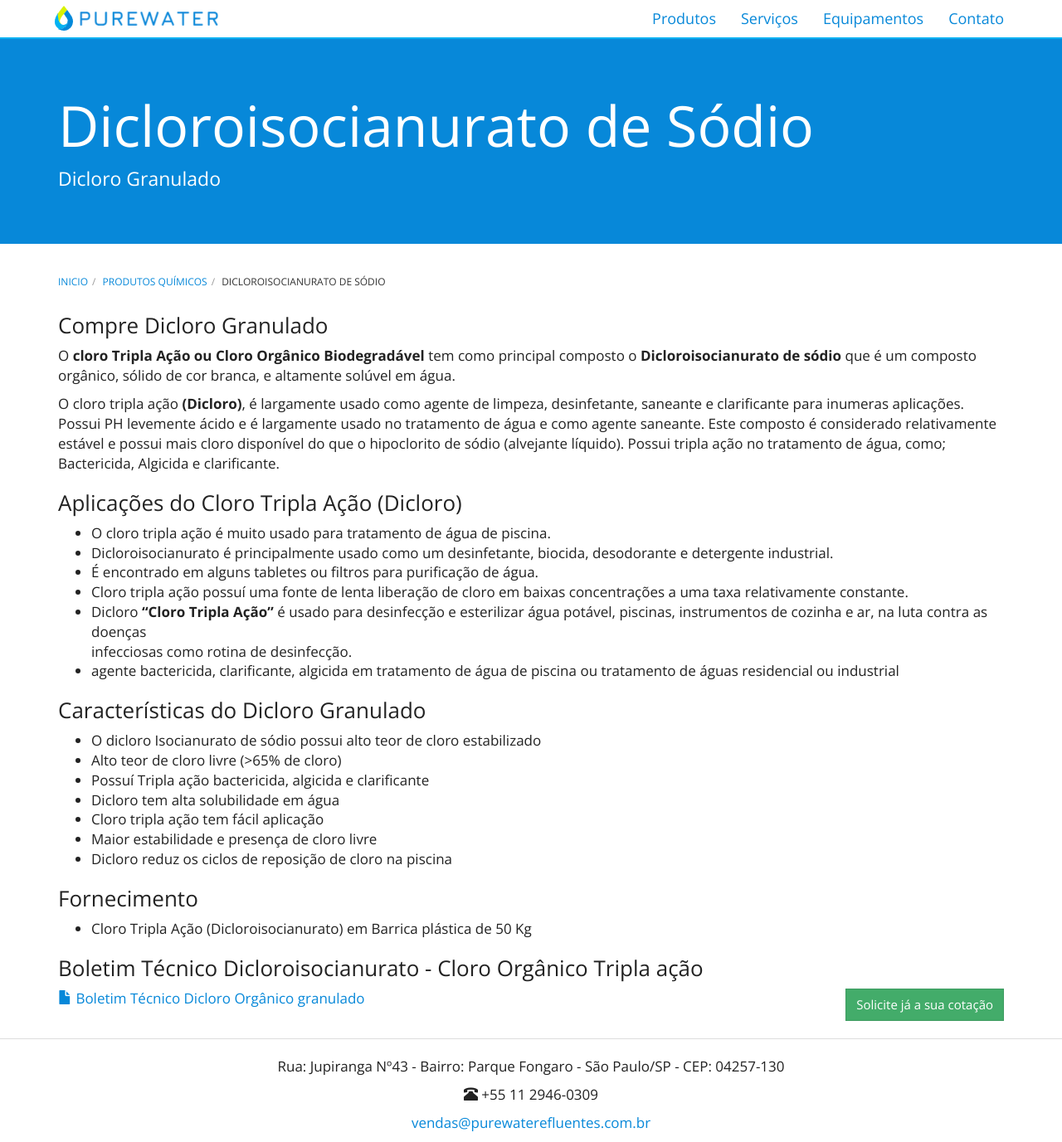
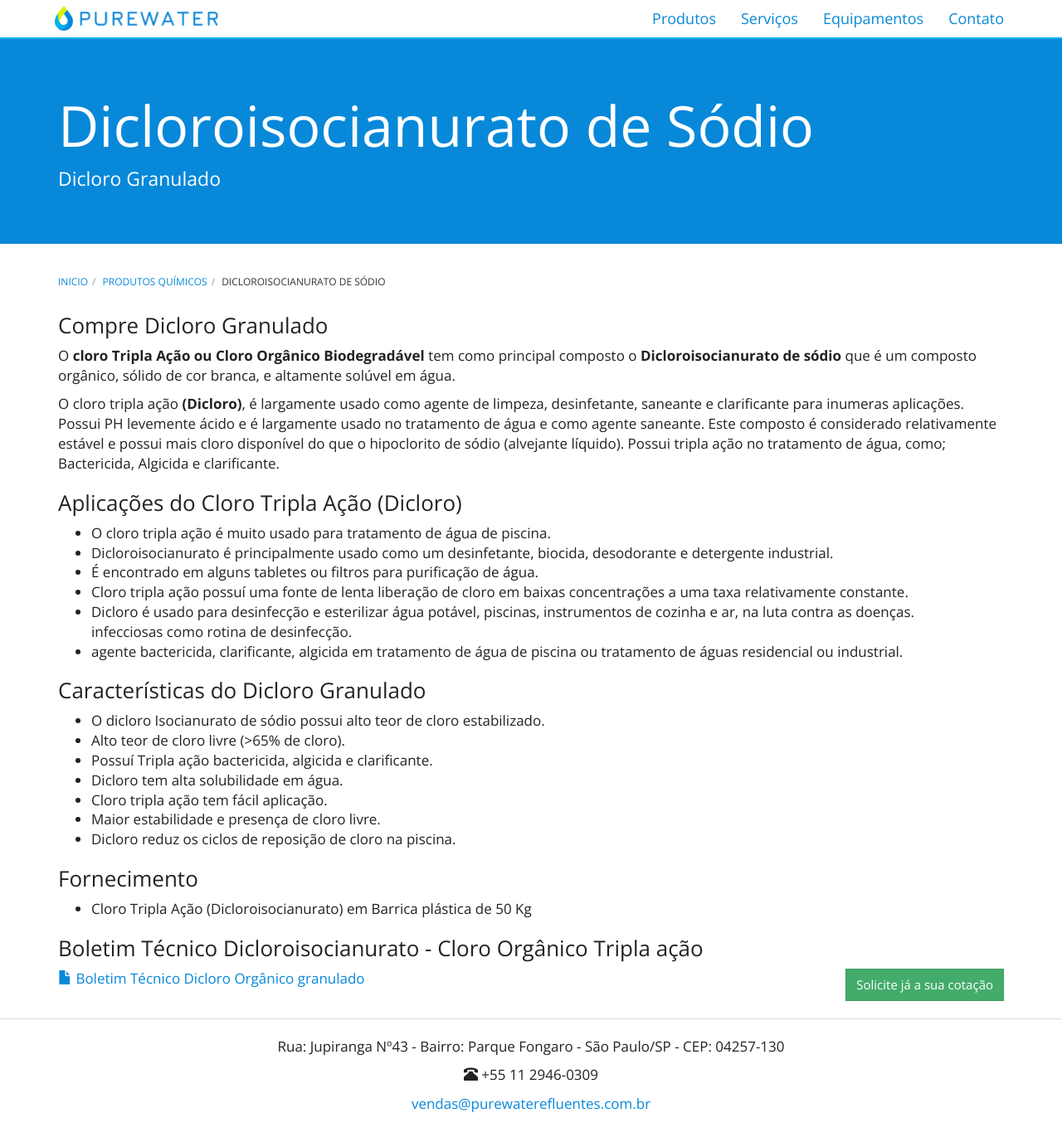
Before and after one commit to purewaterefluentes/purewaterefluentes.github.io, a Jekyll site: the page built from produtos/dicloroisocianurato-dicloro.md, in a window 1280 px wide and 1377 px high. Shown: the whole window at 83% size. Built offline with Jekyll 4.4.1, drawn with Linux system fonts in a browser that asks for light colours; nearby versions of some CDN libraries; library files that are not in the unit come from our copies.

Commit message:
Update dicloroisocianurato-dicloro.md

```diff
--- a/produtos/dicloroisocianurato-dicloro.md
+++ b/produtos/dicloroisocianurato-dicloro.md
@@ -19,20 +19,20 @@ Possui tripla ação no tratamento de água, como; Bactericida, Algicida e clari
 - Dicloroisocianurato é principalmente usado como um desinfetante, biocida, desodorante e detergente industrial.
 - É encontrado em alguns tabletes ou filtros para purificação de água.
 - Cloro tripla ação possuí uma fonte de lenta liberação de cloro em baixas concentrações a uma taxa relativamente constante.
-- Dicloro **"Cloro Tripla Ação"** é usado para desinfecção e esterilizar água potável, piscinas, instrumentos de cozinha e ar, na luta contra as doenças
+- Dicloro é usado para desinfecção e esterilizar água potável, piscinas, instrumentos de cozinha e ar, na luta contra as doenças.
   infecciosas como rotina de desinfecção.
-- agente bactericida, clarificante, algicida em tratamento de água de piscina ou tratamento de águas residencial ou industrial
+- agente bactericida, clarificante, algicida em tratamento de água de piscina ou tratamento de águas residencial ou industrial.
 
 
 ### Características do Dicloro Granulado
 
-- O dicloro Isocianurato de sódio possui alto teor de cloro estabilizado
-- Alto teor de cloro livre (>65% de cloro)
-- Possuí Tripla ação bactericida, algicida e clarificante
-- Dicloro tem alta solubilidade em água
-- Cloro tripla ação tem fácil aplicação
-- Maior estabilidade e presença de cloro livre
-- Dicloro reduz os ciclos de reposição de cloro na piscina
+- O dicloro Isocianurato de sódio possui alto teor de cloro estabilizado.
+- Alto teor de cloro livre (>65% de cloro).
+- Possuí Tripla ação bactericida, algicida e clarificante.
+- Dicloro tem alta solubilidade em água.
+- Cloro tripla ação tem fácil aplicação.
+- Maior estabilidade e presença de cloro livre.
+- Dicloro reduz os ciclos de reposição de cloro na piscina.
 
 ### Fornecimento
 
```
